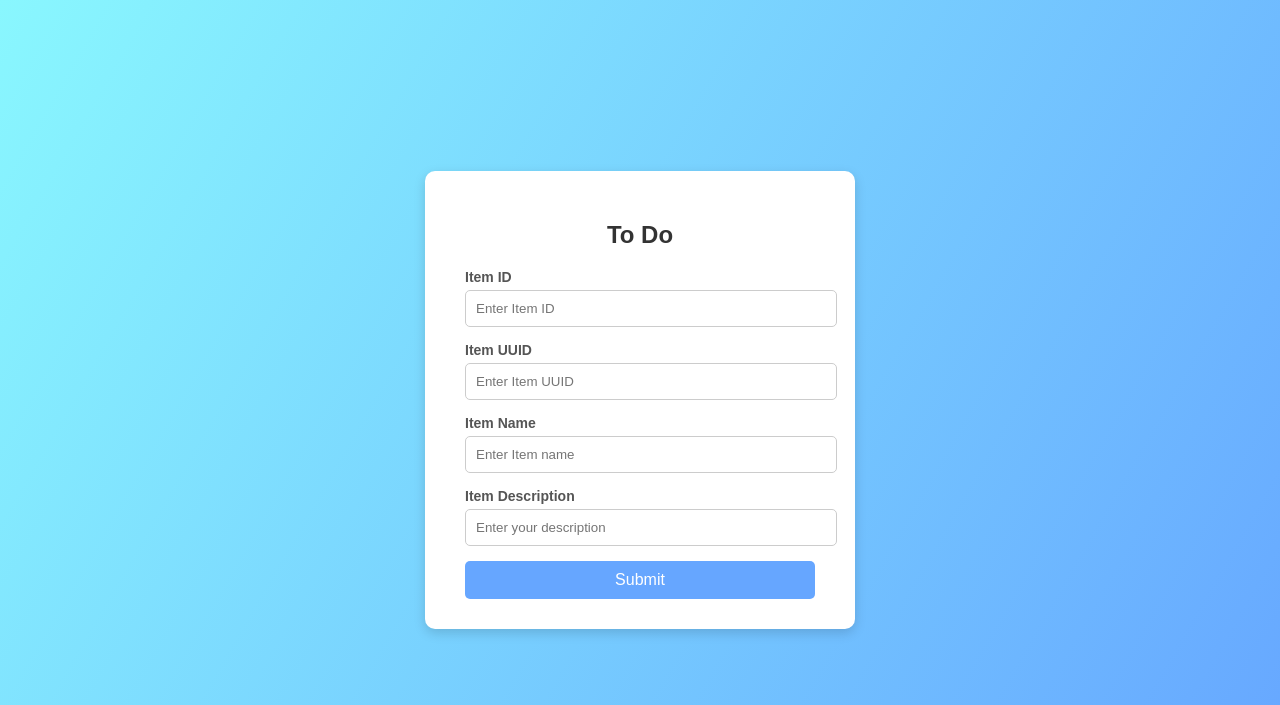
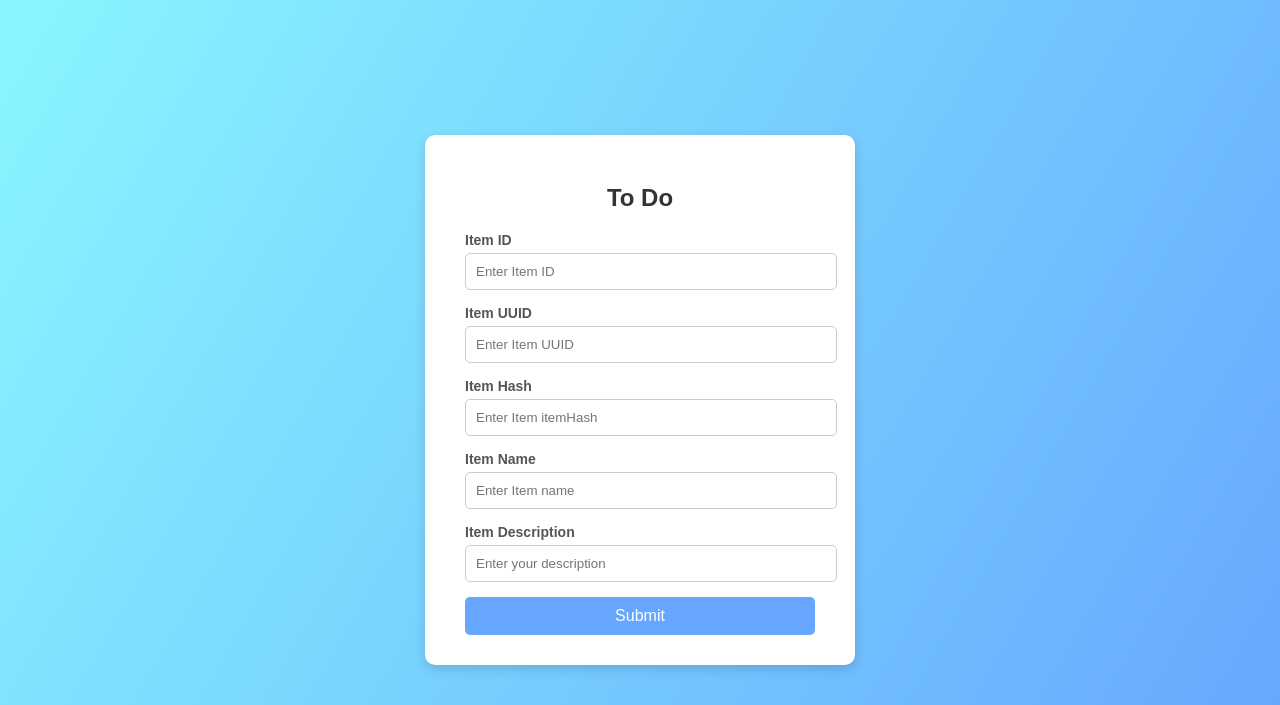
Before and after one commit to manojthakurkkr/Tutedude, a Flask app: page / in a window 1280 px wide. Shown: the top 705 px of the page. Run offline with Flask 3, Linux system fonts and the light colour scheme.

Commit message:
Third commit: Add Item Hash field.

```diff
--- a/templates/todo.html
+++ b/templates/todo.html
@@ -107,6 +107,14 @@
           placeholder="Enter Item UUID"
           required
         />
+        <label for="itemHash">Item Hash</label>
+        <input
+          type="text"
+          id="itemHash"
+          name="itemHash"
+          placeholder="Enter Item itemHash"
+          required
+        />
         <label for="itemName">Item Name</label>
         <input
           type="text"
```
